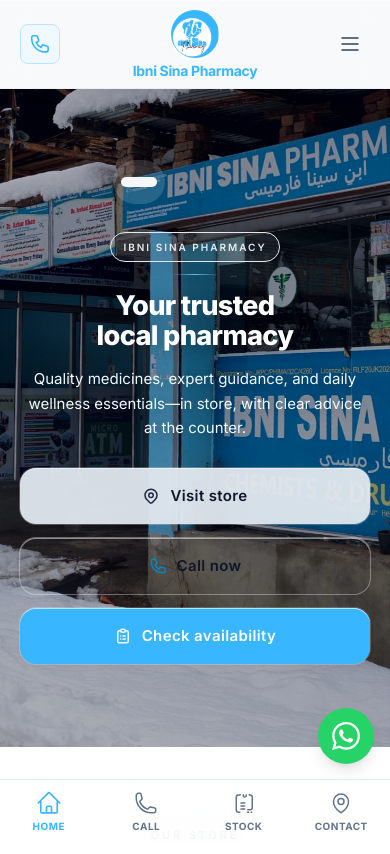
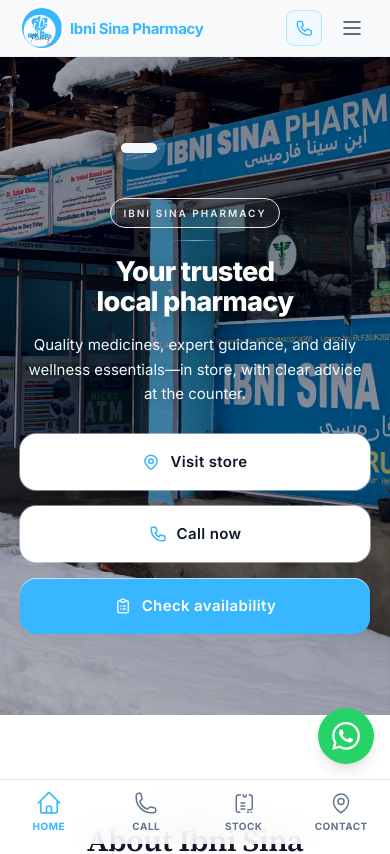
Before and after one commit to miraijaz742-m/IBNISINAPHARMACYWEB, a Next.js app: page / in a window 390 px wide. Shown: the top 854 px of the page. Built offline with nearby package versions, Linux system fonts and the light colour scheme.

Commit message:
UI Polish: Refined hero buttons and compact mobile navbar with left-aligned logo

```diff
--- a/src/components/Hero.tsx
+++ b/src/components/Hero.tsx
@@ -126,28 +126,28 @@
                 {heroCopy.sub}
               </p>
 
-              <div className="mx-auto mt-7 grid w-full max-w-md grid-cols-1 gap-3.5 sm:mt-10 sm:max-w-2xl sm:grid-cols-3 sm:gap-3 lg:gap-4">
+              <div className="mx-auto mt-7 grid w-full max-w-md grid-cols-1 gap-4 sm:mt-10 sm:max-w-2xl sm:grid-cols-3 sm:gap-3 lg:gap-4">
                 <a
                   href={getGoogleMapsUrl()}
                   target="_blank"
                   rel="noopener noreferrer"
-                  className={`${ctaBase} bg-slate-200/95 text-slate-900 shadow-matte-sm ring-1 ring-white/25 hover:bg-slate-200`}
+                  className={`${ctaBase} bg-white text-slate-900 shadow-matte-sm ring-1 ring-slate-200/50 hover:bg-slate-50`}
                 >
-                  <MapPinIcon className="h-[1.125rem] w-[1.125rem] shrink-0 opacity-90 transition-transform duration-200 group-hover:-translate-y-px" />
+                  <MapPinIcon className="h-[1.125rem] w-[1.125rem] shrink-0 text-primary transition-transform duration-200 group-hover:-translate-y-px" />
                   <span>{heroCopy.ctaVisit}</span>
                 </a>
                 <a
                   href={`tel:${site.phoneE164}`}
-                  className={`${ctaBase} bg-white/96 text-slate-900 shadow-matte-sm ring-1 ring-white/35 hover:bg-white hover:text-slate-900`}
+                  className={`${ctaBase} bg-white text-slate-900 shadow-matte-sm ring-1 ring-slate-200/50 hover:bg-slate-50`}
                 >
-                  <PhoneIcon className="h-[1.125rem] w-[1.125rem] shrink-0 text-sky-600 transition-transform duration-200 group-hover:scale-105" />
+                  <PhoneIcon className="h-[1.125rem] w-[1.125rem] shrink-0 text-primary transition-transform duration-200 group-hover:scale-105" />
                   <span>{heroCopy.ctaCall}</span>
                 </a>
                 <a
                   href={availabilityHref}
-                  className={`${ctaBase} bg-primary text-white shadow-matte ring-1 ring-white/20 hover:bg-primary-hover`}
+                  className={`${ctaBase} bg-primary text-white shadow-matte hover:bg-primary-hover`}
                 >
-                  <ClipboardIcon className="h-[1.125rem] w-[1.125rem] shrink-0 opacity-95 transition-transform duration-200 group-hover:-translate-y-px" />
+                  <ClipboardIcon className="h-[1.125rem] w-[1.125rem] shrink-0 text-white/90 transition-transform duration-200 group-hover:-translate-y-px" />
                   <span>{heroCopy.ctaAvailability}</span>
                 </a>
               </div>
--- a/src/components/Navbar.tsx
+++ b/src/components/Navbar.tsx
@@ -15,25 +15,15 @@
   return (
     <header className="sticky top-0 z-[100] border-b border-slate-200/50 bg-[#fafbfc]/85 backdrop-blur-md shadow-matte-sm">
       <div className="section-inner-wide">
-        <div className="grid grid-cols-[2.75rem_minmax(0,1fr)_2.75rem] items-center gap-x-2 gap-y-1 py-2 sm:grid-cols-[3rem_minmax(0,1fr)_3rem] sm:gap-x-3 sm:py-2.5 lg:grid-cols-[minmax(0,auto)_minmax(0,1fr)_minmax(0,auto)] lg:items-center lg:gap-5 lg:py-2.5">
-          <div className="col-start-1 row-start-1 flex justify-self-start lg:hidden">
-            <a
-              href={`tel:${site.phoneE164}`}
-              className="inline-flex h-10 min-w-[2.5rem] items-center justify-center rounded-lg border border-sky-200 bg-sky-50 px-2 text-primary transition active:scale-[0.98] active:bg-sky-100"
-              aria-label={`Call ${site.phoneDisplay}`}
-            >
-              <PhoneGlyph className="h-[1.35rem] w-[1.35rem]" />
-            </a>
-          </div>
-
+        <div className="grid grid-cols-[1fr_auto_auto] items-center gap-x-3 py-1.5 sm:gap-x-4 sm:py-2 lg:grid-cols-[minmax(0,auto)_minmax(0,1fr)_minmax(0,auto)] lg:gap-5 lg:py-2.5">
           <Link
             href="/"
             aria-label={site.name}
-            className="group col-start-2 row-start-1 flex min-h-0 min-w-0 max-w-full flex-col items-center justify-center gap-1 rounded-lg px-1 py-0.5 text-center active:bg-slate-50 sm:flex-row sm:gap-2 sm:py-0 lg:col-start-1 lg:max-w-none lg:flex-row lg:justify-start lg:gap-2.5 lg:justify-self-start lg:pl-0 lg:text-left"
+            className="group col-start-1 row-start-1 flex min-w-0 max-w-full flex-row items-center justify-start gap-2 rounded-lg px-0.5 py-0.5 active:bg-slate-50 lg:max-w-none lg:gap-2.5 lg:justify-self-start lg:pl-0"
             onClick={() => setDrawerOpen(false)}
           >
             <span
-              className="relative h-12 w-12 shrink-0 overflow-hidden rounded-full ring-2 ring-white sm:h-14 sm:w-14 lg:h-14 lg:w-14"
+              className="relative h-10 w-10 shrink-0 overflow-hidden rounded-full ring-2 ring-white sm:h-12 sm:w-12 lg:h-14 lg:w-14"
               aria-hidden
             >
               <Image
@@ -41,14 +31,14 @@
                 alt=""
                 fill
                 className="origin-center object-contain object-[48%_52%] -translate-x-[5%] translate-y-[4%] scale-[1.08] transition duration-300 ease-out group-hover:scale-[1.12] group-hover:-translate-x-[4%] group-hover:translate-y-[3%]"
-                sizes="(max-width: 1023px) 56px, 56px"
+                sizes="(max-width: 1023px) 48px, 56px"
                 priority
                 unoptimized
               />
             </span>
             <div className="min-w-0 max-w-full lg:flex-1 lg:text-left">
-              <p className="leading-none">
-                <span className="text-balance text-[0.875rem] font-bold tracking-tight text-primary sm:text-[0.9375rem] lg:text-base">
+              <p className="leading-tight">
+                <span className="text-balance text-[0.9375rem] font-bold tracking-tight text-primary sm:text-base lg:text-base">
                   {site.name}
                 </span>
               </p>
@@ -122,15 +112,26 @@
             </div>
           </div>
 
+          {/* Mobile Right-Side Actions (Call & Menu) */}
+          <div className="col-start-2 row-start-1 flex shrink-0 items-center gap-1.5 lg:hidden">
+            <a
+              href={`tel:${site.phoneE164}`}
+              className="inline-flex h-9 w-9 items-center justify-center rounded-lg border border-sky-200 bg-sky-50 text-primary transition active:scale-[0.98] active:bg-sky-100"
+              aria-label={`Call ${site.phoneDisplay}`}
+            >
+              <PhoneGlyph className="h-[1.15rem] w-[1.15rem]" />
+            </a>
+          </div>
+
           <div className="col-start-3 row-start-1 flex shrink-0 justify-self-end lg:hidden">
             <button
               type="button"
-              className="inline-flex h-10 w-10 items-center justify-center rounded-lg text-slate-700 transition active:bg-slate-100"
+              className="inline-flex h-9 w-9 items-center justify-center rounded-lg text-slate-700 transition active:bg-slate-100"
               aria-expanded={drawerOpen}
               aria-label={drawerOpen ? "Close menu" : "Open menu"}
               onClick={() => setDrawerOpen((o) => !o)}
             >
-              {drawerOpen ? <CloseIcon className="h-6 w-6" /> : <MenuIcon className="h-6 w-6" />}
+              {drawerOpen ? <CloseIcon className="h-5 w-5" /> : <MenuIcon className="h-6 w-6" />}
             </button>
           </div>
         </div>
```
